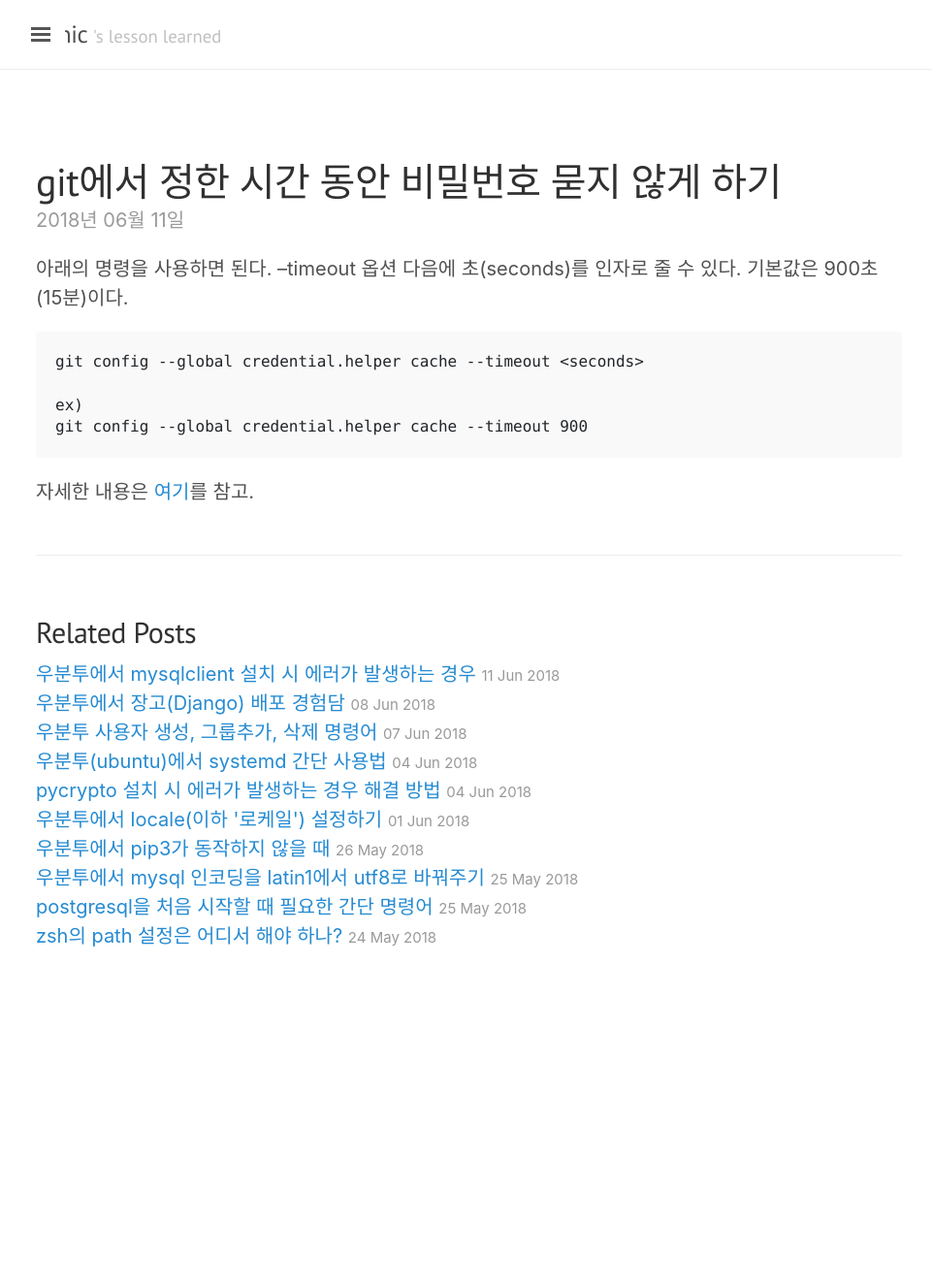
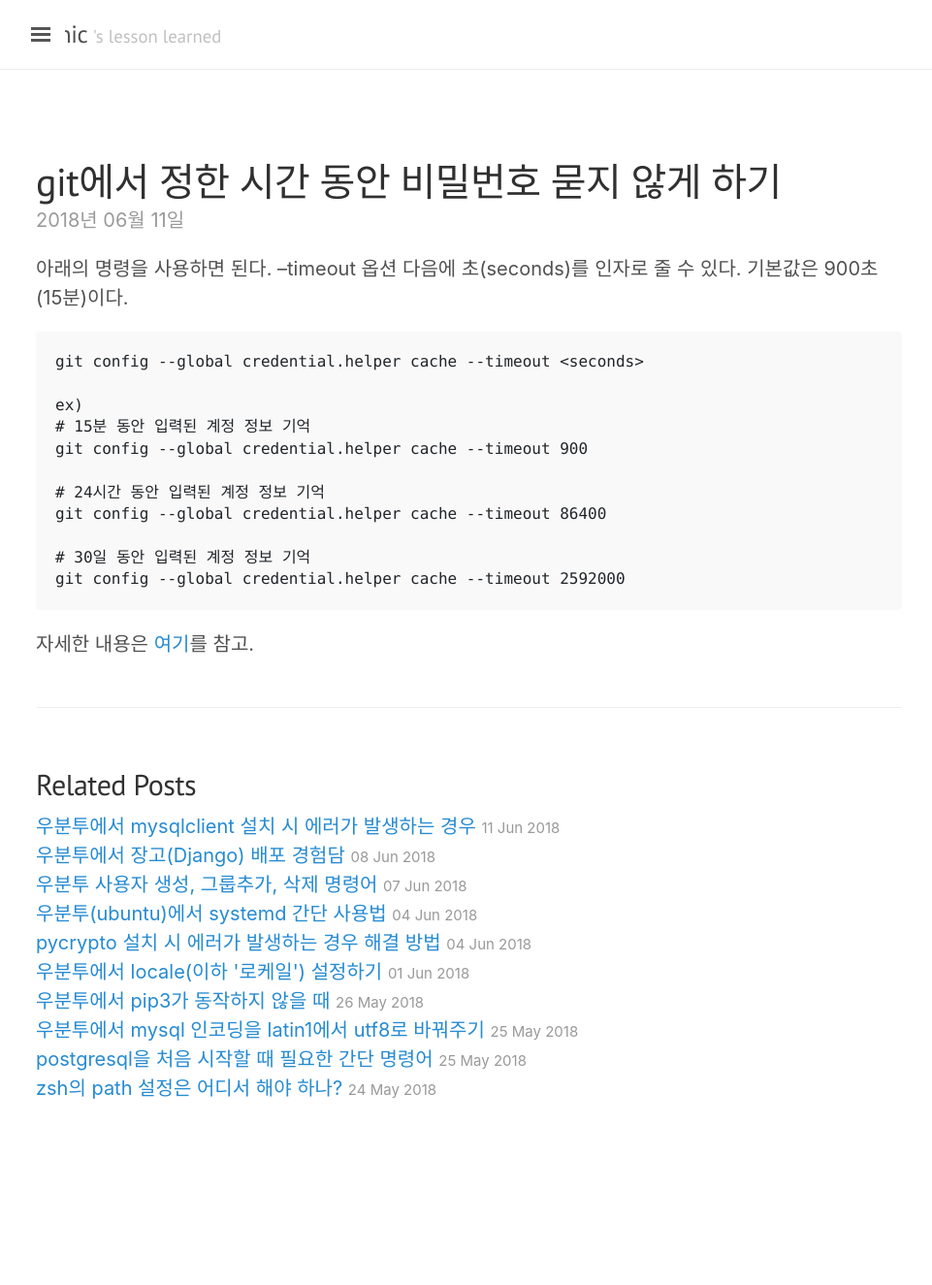
Before and after one commit to jwkcp/jwkcp.github.com, a Jekyll site: the page built from _posts/2018-06-11-git-credential-caching.md, in a window 1280 px wide. Shown: the whole page at 97% size, without its empty margins (3-964 px from the left). Built offline with Jekyll 4.4.1, drawn with Linux system fonts in a browser that asks for light colours; nearby versions of some CDN libraries; comment, search, counter and statistics services are not loaded; before the commit the page ends 1168 px from its top, so only the background shows below that.

Commit message:
예시 추가

```diff
--- a/_posts/2018-06-11-git-credential-caching.md
+++ b/_posts/2018-06-11-git-credential-caching.md
@@ -11,7 +11,14 @@ comments: true
 git config --global credential.helper cache --timeout <seconds>
 
 ex)
+# 15분 동안 입력된 계정 정보 기억
 git config --global credential.helper cache --timeout 900
+
+# 24시간 동안 입력된 계정 정보 기억
+git config --global credential.helper cache --timeout 86400
+
+# 30일 동안 입력된 계정 정보 기억
+git config --global credential.helper cache --timeout 2592000
 ~~~
 
 자세한 내용은 [여기](https://git-scm.com/book/ko/v2/Git-%EB%8F%84%EA%B5%AC-Credential-%EC%A0%80%EC%9E%A5%EC%86%8C)를 참고.
```
